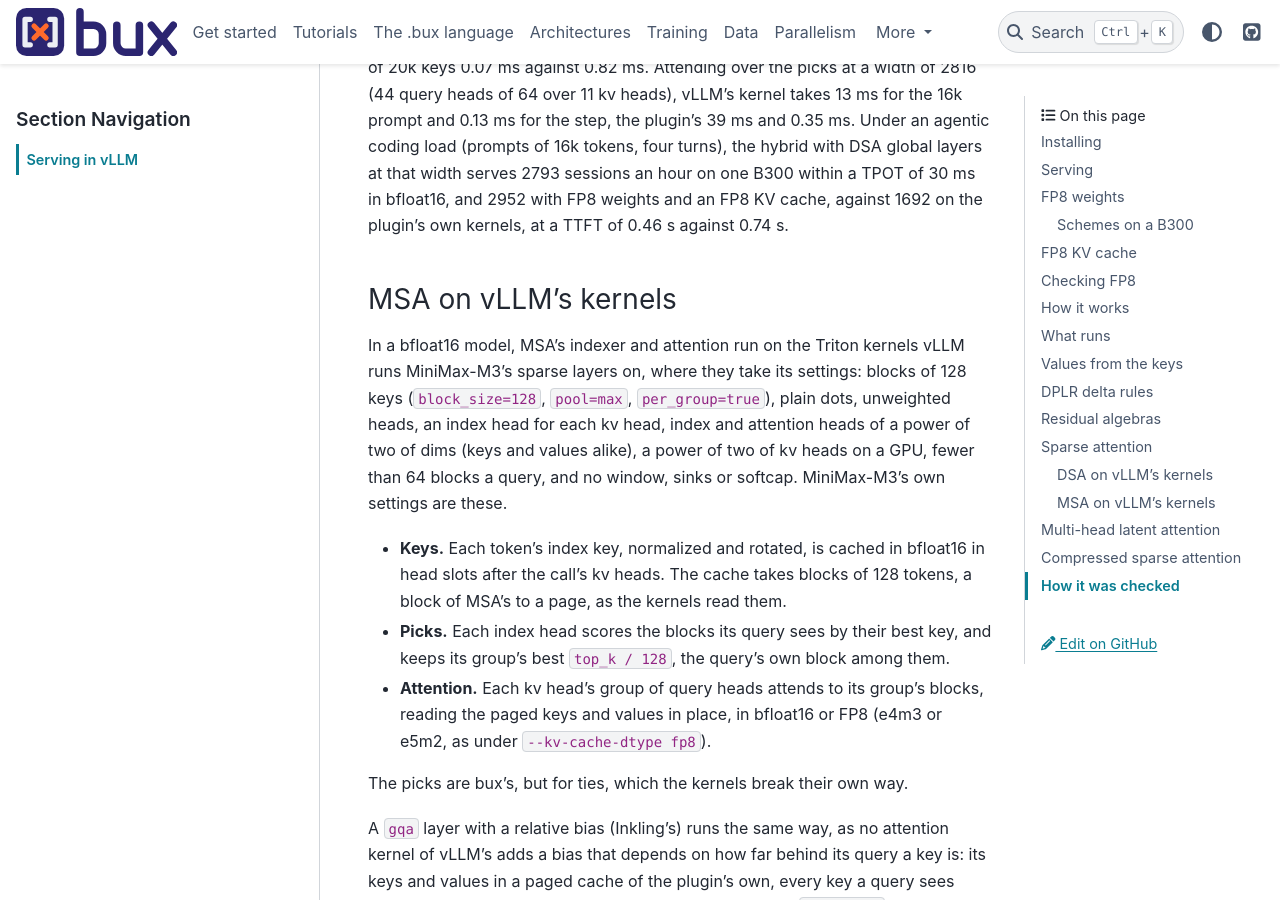
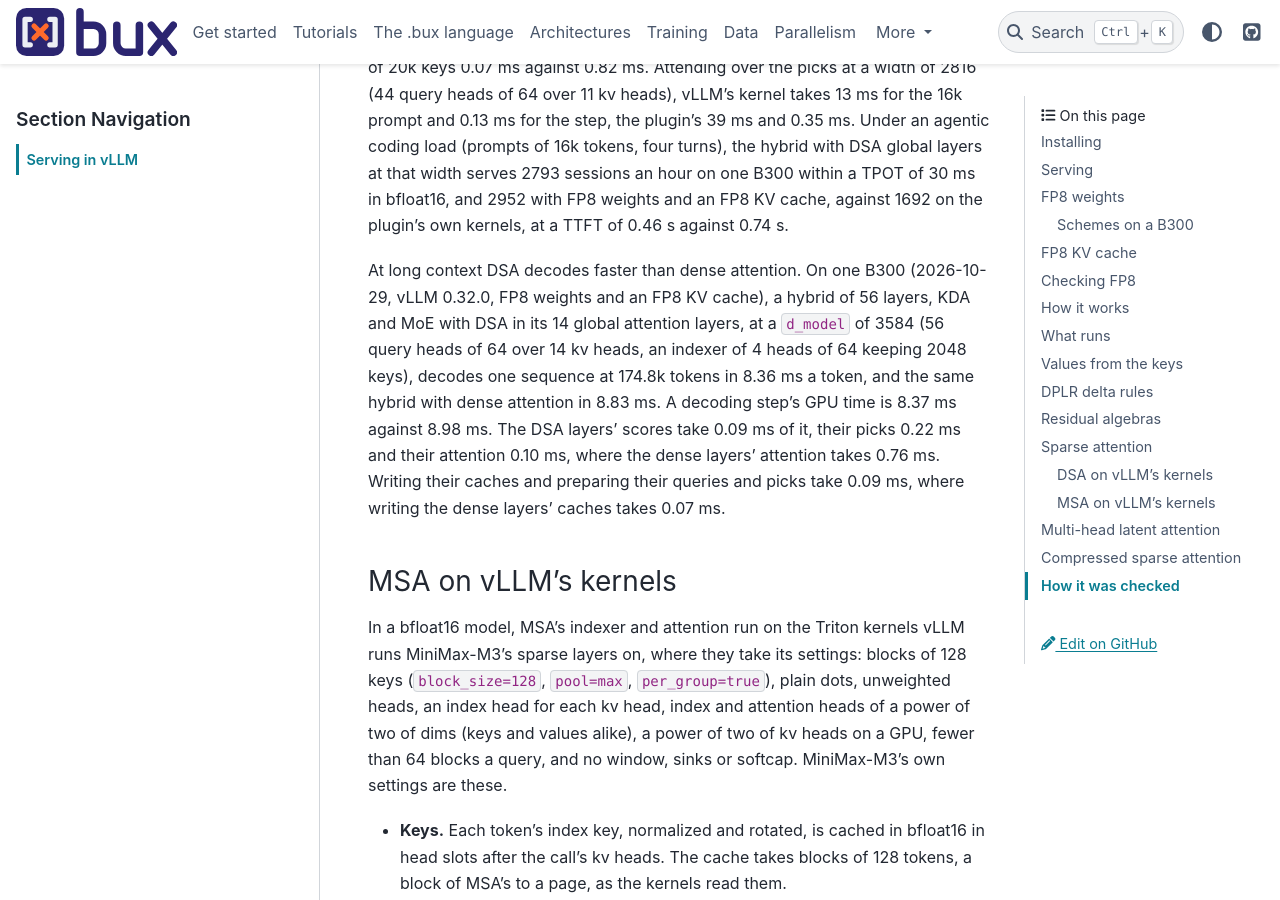
Before and after one commit to pilot7747/bux, a Sphinx documentation site: the page built from docs/export/vllm.md, in a window 1280 px wide and 900 px high, scrolled down 19517 px. Built offline with Sphinx 7.4.7 and the PyData theme 0.15.4, drawn with Linux system fonts in a browser that asks for light colours; some of the changed text lies outside the part shown.

Commit message:
Docs: DSA's decode on a B300 at 174.8k tokens, the hybrid at d_model 3584 in FP8 (8.36 ms a token against 8.83 with dense attention, and where a step's GPU time goes), and the sparse parity rows remeasured with the indexers' projections in one GEMM (f32, bf16, bf16 at TP2)
Co-Authored-By: Claude Opus 5.5 <noreply@anthropic.com>

```diff
--- a/docs/export/vllm.md
+++ b/docs/export/vllm.md
@@ -594,6 +594,17 @@ width serves 2793 sessions an hour on one B300 within a TPOT of 30 ms in bfloat1
 and 2952 with FP8 weights and an FP8 KV cache, against 1692 on the plugin's own
 kernels, at a TTFT of 0.46 s against 0.74 s.
 
+At long context DSA decodes faster than dense attention. On one B300 (2026-10-29,
+vLLM 0.32.0, FP8 weights and an FP8 KV cache), a hybrid of 56 layers, KDA and
+MoE with DSA in its 14 global attention layers, at a `d_model` of 3584 (56 query
+heads of 64 over 14 kv heads, an indexer of 4 heads of 64 keeping 2048 keys),
+decodes one sequence at 174.8k tokens in 8.36 ms a token, and the same hybrid
+with dense attention in 8.83 ms. A decoding step's GPU time is 8.37 ms against 8.98 ms. The
+DSA layers' scores take 0.09 ms of it, their picks 0.22 ms and their attention
+0.10 ms, where the dense layers' attention takes 0.76 ms. Writing their caches and
+preparing their queries and picks take 0.09 ms, where writing the dense layers'
+caches takes 0.07 ms.
+
 ### MSA on vLLM's kernels
 
 In a bfloat16 model, MSA's indexer and attention run on the Triton kernels vLLM
@@ -735,7 +746,9 @@ PyTorch 2.13.0 (CUDA 13.0), flash-linear-attention 0.6.0 and Python 3.12; bux's
 reference ran on the CPU in float32. vLLM ran with CUDA graphs and `torch.compile` (its default), its own pick of attention backend, Triton's MoE kernels (`--moe-backend triton`), and, in float32, Triton's dots in IEEE float32 (`TRITON_F32_DEFAULT=ieee`).
 The rows of XSA, HyGA, value embeddings and values from the keys (`xsa`, `hyga`,
 their `-hybrid` cases, `value-embed`, `value-embed-shared`, `k-eq-v` and
-`k-eq-v-nope`) were measured the same way on 2026-10-29.
+`k-eq-v-nope`) were measured the same way on 2026-10-29, and so were the sparse
+`gqa` and `mla` rows (all but `csa`'s), with each `gqa` indexer's projections in
+one GEMM.
 
 The table gives the largest difference of a log-probability, over every position of
 4 prompts with 16 decoding steps each, across the whole vocabulary of 256. In
```
Also changed, not shown: other parts of docs/export/vllm.md (+3 -3 lines).
